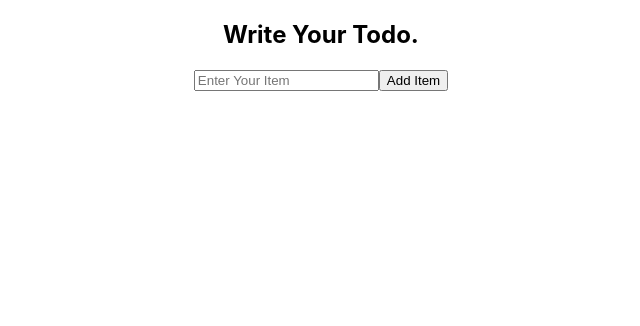
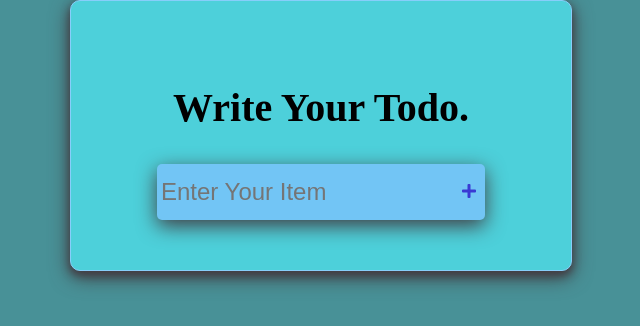
Before and after one commit to susan5591/Todo-React, a React (Create React App) app: page / in a window 1280 px wide. Shown: the top 326 px of the page, without its empty margins (319-959 px from the left). Built offline with nearby package versions, Linux system fonts and the light colour scheme.

Commit message:
css added

```diff
--- a/src/App.css
+++ b/src/App.css
@@ -1,5 +1,7 @@
 .App {
   text-align: center;
+  display: flex;
+  justify-content: center;
 }
 
 .App-logo {
@@ -13,26 +15,92 @@
   }
 }
 
-.App-header {
-  background-color: #282c34;
-  min-height: 100vh;
-  display: flex;
-  flex-direction: column;
-  align-items: center;
-  justify-content: center;
-  font-size: calc(10px + 2vmin);
-  color: white;
+body{
+  background-color: #489197;
 }
 
-.App-link {
-  color: #61dafb;
+.main-div{
+    text-align: center;
+    border-radius: 10px;
+    width: 400px;
+    height: auto;
+    padding: 50px;
+    background-color: rgb(77, 208, 218);
+    border: 1px solid lightskyblue;
+    box-shadow: 0 4px 8px 0 rgb(66 60 66), 0 6px 20px 0 rgb(66 60 66);
 }
 
-@keyframes App-logo-spin {
-  from {
-    transform: rotate(0deg);
-  }
-  to {
-    transform: rotate(360deg);
-  }
+.div-first{
+  position: relative;
+  width: 100%;
 }
+
+.heading{
+  font-family:'cursive';
+  font-size: 40px;
+}
+
+input.inputField {
+  position: relative;
+}
+
+.inputField{
+  height: 50px;
+  width: 20rem;
+  border-radius: 5px;
+  border-color: transparent;
+  font-size: 1.5rem;
+  background-color: rgb(114, 197, 245);
+  box-shadow:  0 6px 20px 0 rgb(66, 60, 66);
+}
+
+.button {
+  background-color: transparent;
+  border-color: transparent;
+  color: blue;
+  position: absolute;
+  z-index: 999;
+  top: 97px;
+  right: 45px;
+}
+
+.submit{
+  background-color: transparent;
+  border-color: transparent;
+  color:blue;
+}
+.list{
+  margin: auto;
+  height: 45px;
+  width: 20rem;
+  border-radius: 5px;
+  font-size: 1rem;
+  background-color: aquamarine;
+  box-shadow:  0 6px 20px 0 rgb(66, 60, 66);
+  color: rgb(58, 53, 53);
+}
+.listItems{
+  text-align:left;
+  padding-left: 10px;
+  padding-top: 3px;
+  box-sizing: inherit;
+}
+.fa-trash-alt:hover {
+  color: rgb(250, 9, 29);
+}
+i.submit{
+  margin-left: 15px;
+  background-color: transparent;
+  border-color: transparent;
+  color:rgb(58, 58, 211);
+}
+
+.button-list {
+  background-color: transparent;
+  border-color: transparent;
+  color: rgb(58, 58, 211);
+  position: relative;
+  z-index: 803;
+  top: -46px;
+  right: -96px;
+}
--- a/src/components/Edit.js
+++ /dev/null
@@ -1,14 +0,0 @@
-import React,{useState} from 'react';
-
-function Edit(props) {
-    const[temp,tempData] = useState(props.value)
-    return <div>
-        <input type="text"
-            placeholder="Enter new Item"
-            value={temp}
-            onChange={e=>tempData(e.target.value)}
-        />
-    </div>;
-}
-
-export default Edit;
--- a/src/components/Todo.js
+++ b/src/components/Todo.js
@@ -1,6 +1,6 @@
 import React,{useState} from 'react';
-import Edit from './Edit';
 import TodoList from './TodoList';
+import '../App'
 
 function Todo() {
 
@@ -30,17 +30,20 @@ function Todo() {
             setText('')
         }
     }
-    return <div>
-        <div>
-            <h2>Write Your Todo.</h2>
-            <input type="text"
+    return <div className="main-div">
+        <div className="div-first">
+            <h2 className='heading'>Write Your Todo.</h2>
+            <input className='inputField' type="text"
                 placeholder="Enter Your Item"
                 value={text}
                 onChange={e=>setText(e.target.value)}
             />
-            {toggle ? <button onClick={addItem}>Update Item</button> : <button onClick={addItem}>Add Item</button>}
+            <div className='button'>
+                {toggle ? <i onClick={addItem} className="submit fas fa-edit add-btn" title="Edit"></i>
+                    : <i onClick={addItem} class="submit fas fa-plus add-btn"></i>}
+            </div>
         </div>
-        <div>
+        <div className='div-second'>
             {
             items.map((element,index)=>{
                 return(
--- a/src/components/TodoList.js
+++ b/src/components/TodoList.js
@@ -30,11 +30,15 @@ function TodoList(props) {
         }))
     }
     return(
-        <div style={{textDecoration: element.completed? "line-through": 'none'}} >
-            <h2 >{element.value}</h2>
-            <button onClick={()=>editItem(id)}><i className="fas fa-edit add-btn" title="Edit"></i></button>
-            <button onClick={()=>completedItem(id)}><i className="far fa-check-double add-btn" title="Completed"></i></button>
-            <button onClick={()=>deleteItem(id)}><i className="fas fa-trash-alt add-btn" title="Delete" ></i></button>
+        <div className='list' style={{textDecoration: element.completed? "line-through": 'none'}} >
+            <div className='left'>
+                <h2 className='listItems'>{element.value}</h2>
+            </div>
+            <div className='button-list'>
+                <i onClick={()=>editItem(id)} className=" submit fas fa-edit add-btn" title="Edit"></i>
+                <i onClick={()=>completedItem(id)} className="submit far fa-check-double add-btn" title="Completed"></i>
+                <i onClick={()=>deleteItem(id)} className="submit fas fa-trash-alt add-btn" title="Delete" ></i>
+            </div>
         </div>
     )
 }
```
